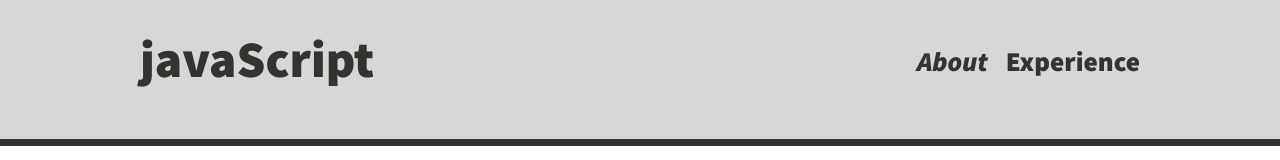
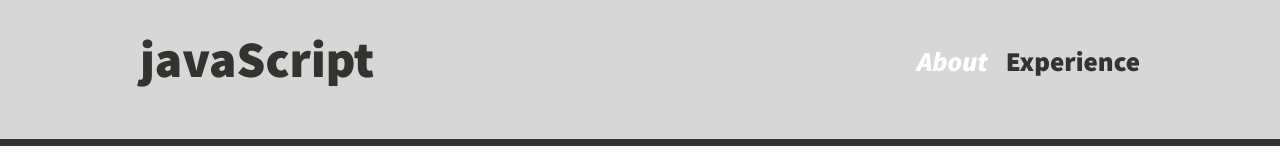
Before and after one commit to FEWD80/homework-01-famous-person-resume-website, a plain HTML site: page index.html in a window 1280 px wide. In both pictures the pointer is over the link "About". Shown: the top 160 px of the page. Drawn offline with nearby package versions, Linux system fonts and the light colour scheme; a web font is replaced by a local one.

Commit message:
more styling

```diff
--- a/css/styles.css
+++ b/css/styles.css
@@ -47,8 +47,12 @@ nav li a:visited {
   color: rgb(51, 52, 48);
 }
 
-.active-link {
+nav li a.active-link {
   font-style: italic;
+}
+
+nav li a:hover {
+  color: rgb(255, 255, 255);
 }
 
 /* header style ends */
@@ -138,3 +142,5 @@ main .projects:nth-child(n+4) {
 main .projects:last-child {
   margin: 20px 0;
 }
+
+/* End of styling */
```
